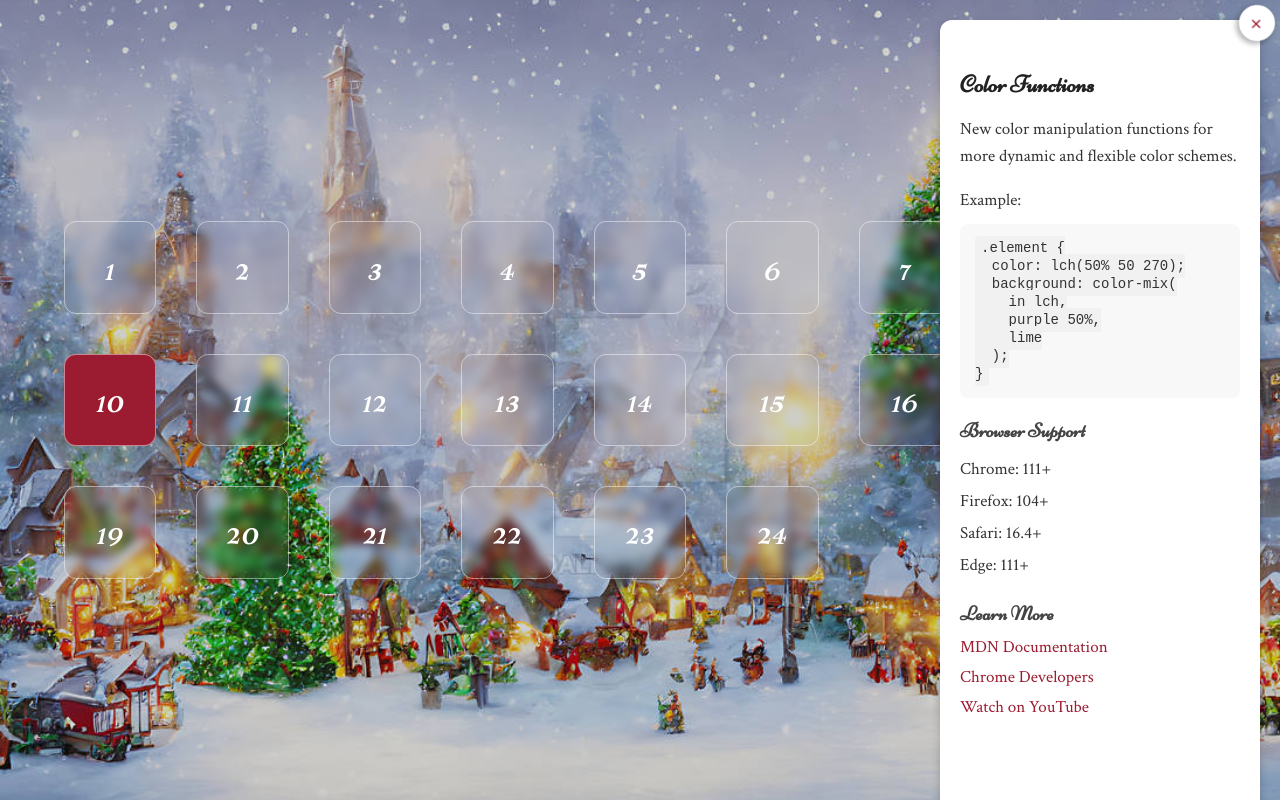
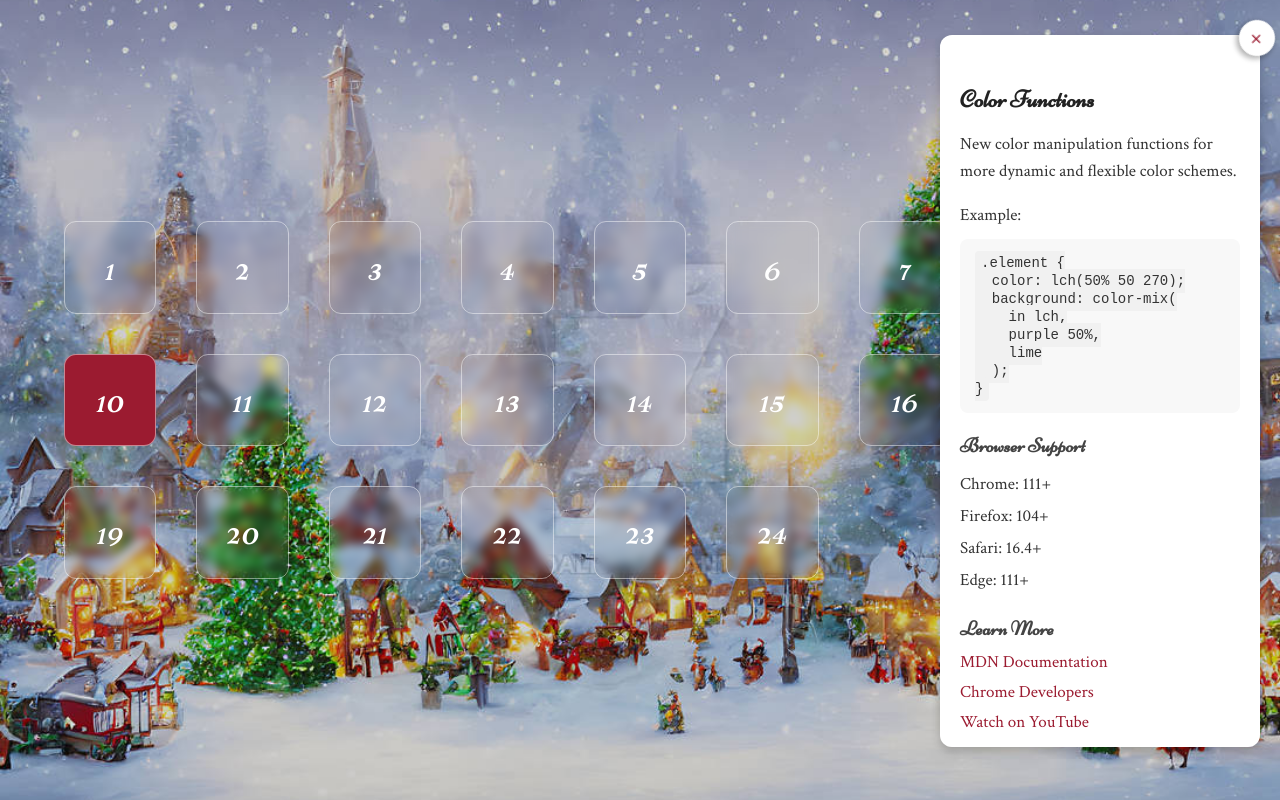
Before and after one commit to steveharrison/css-advent-calendar-2024, a React (Create React App) app in the folder css-advent-calendar/: page / in a window 1280 px wide. Both pictures are taken after a click on the element "10". Built offline with nearby package versions, Linux system fonts and the light colour scheme.

Commit message:
Inspector looking better.

```diff
--- a/css-advent-calendar/src/components/Inspector/Inspector.module.css
+++ b/css-advent-calendar/src/components/Inspector/Inspector.module.css
@@ -1,15 +1,15 @@
 .wrapper {
   position: fixed;
-  bottom: 20px;
+  bottom: 35px;
   right: 20px;
-  top: 20px;
+  top: 35px;
   width: 320px;
   z-index: 10;
 }
 
 .inspector {
   position: relative;
-  height: 100%;
+  height: 92%;
   background-color: #ffffff;
   box-shadow: 0 4px 10px rgba(0, 0, 0, 0.2);
   border-radius: 12px;
```
